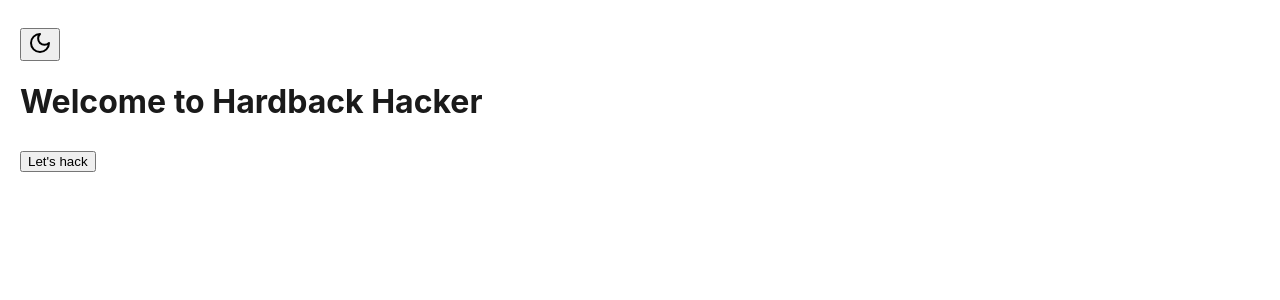
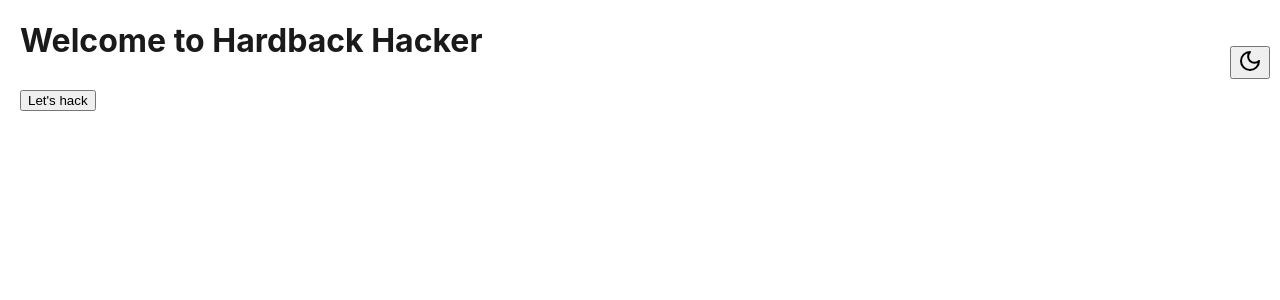
Before and after one commit to tesslinden/hardback-hax0r, a React (Create React App) app in the folder frontend/: page / in a window 1280 px wide. Shown: the top 300 px of the page. Built offline with nearby package versions, Linux system fonts and the light colour scheme; no server answers.

Commit message:
reorg App.css; fix the layout code to have login status and theme button at top right

```diff
--- a/frontend/src/App.css
+++ b/frontend/src/App.css
@@ -1,77 +1,65 @@
+:root {
+    /* Light theme variables */
+    --background: #ffffff;
+    --text: #1a1a1a;
+    --border: #e5e7eb;
+}
+:root[class~="dark"] {
+    /* Dark theme variables */
+    --background: #1a1a1a;
+    --text: #ffffff;
+    --border: #374151;
+}
 body {
     padding-left: 20px; /* Add some padding to the left side of the webpage */
+    background-color: var(--background);
+    color: var(--text);
+    transition: background-color 0.3s ease, color 0.3s ease;
 }
 
+/* Top right corner elements */
+.top-right-corner-container {
+    position: fixed;
+    top: 10px;
+    right: 10px;
+}
+.login-status {
+    font-size: 13px;  /* Smaller font size for welcome text */
+}
+.logout-button {
+    font-size: 11px;
+    margin-top: 8px;
+    margin-bottom: 8px;
+    display: block; /* Makes the button behave like a block element, taking up its own line */
+    margin-left: auto; /* In combination with display: block, this right-aligns the button */
+}
+.theme-toggle-button{
+    margin-top: 16px;
+    margin-bottom: 8px;
+    display: block; /* Makes the button behave like a block element, taking up its own line */
+    margin-left: auto; /* In combination with display: block, this right-aligns the button */
+}
+
+/* Main page elements */
 .button {
     margin-top: 8px;
     margin-bottom: 8px;
 }
-
 .searchbutton {
     margin-top: 20px;
 }
-
 .letter-input-container {
     display: flex;
     flex-wrap: nowrap;
     align-items: center;
     margin-bottom: 8px;
 }
-
 .textbox {
     margin-top: 8px;
     margin-bottom: 8px;
     margin-right: 16px;
     width: 100px; /* Set the width of the textbox */
 }
-
-
-/* Light and dark mode styles */
-
-:root {
-    /* Light theme variables */
-    --background: #ffffff;
-    --text: #1a1a1a;
-    --border: #e5e7eb;
-}
-
-:root[class~="dark"] {
-    /* Dark theme variables */
-    --background: #1a1a1a;
-    --text: #ffffff;
-    --border: #374151;
-}
-
-body {
-    padding-left: 20px;
-    background-color: var(--background);
-    color: var(--text);
-    transition: background-color 0.3s ease, color 0.3s ease;
-}
-
-
-/* Login status styles */
-
-.login-status-container {
-    margin-top: 8px;
-    width: 150px;  /* Fixed width for the container */
-    margin-left: auto;  /* These two margin properties will right-align the container */
-    margin-right: 20px;
-}
-
-.login-status {
-    font-size: 13px;  /* Smaller font size for welcome text */
-    text-align: right;
-}
-
-.logout-button {
-    font-size: 11px;
-    margin-top: 8px;
-    display: block; /* Makes the button behave like a block element, taking up its own line */
-    margin-left: auto; /* In combination with display: block, this right-aligns the button */
-}
-
-
 /* Responsive styles for smaller screens (e.g. mobile) */
 @media screen and (max-width: 480px) {
     .textbox {
--- a/frontend/src/components/Layout.tsx
+++ b/frontend/src/components/Layout.tsx
@@ -9,14 +9,11 @@ interface LayoutProps {
 const Layout: React.FC<LayoutProps> = ({ children }) => {
   return (
     <div>
-      {/* Fixed position header for login and theme toggle */}
-      <div className="fixed top-0 right-0 p-4 flex gap-4 items-center z-50">
+      <div className="top-right-corner-container">
         <LoginStatus />
         <ThemeToggle />
       </div>
-
-      {/* Main content with padding to account for fixed header */}
-      <div className="pt-16">{children}</div>
+      <div>{children}</div>
     </div>
   );
 };
--- a/frontend/src/components/LoginStatus.tsx
+++ b/frontend/src/components/LoginStatus.tsx
@@ -28,11 +28,13 @@ const LoginStatus: React.FC = () => {
     }
   }
 
+  const userFirstName = user?.name.split(" ")[0];
+
   return (
-    <div className="login-status-container">
+    <div>
       {isAuthenticated ? (
         <div>
-          <div className="login-status">Welcome, {user?.name}</div>
+          <div className="login-status">Welcome, {userFirstName}</div>
           <button onClick={logout} className="logout-button">
             Log out
           </button>
--- a/frontend/src/components/ThemeToggle.tsx
+++ b/frontend/src/components/ThemeToggle.tsx
@@ -6,11 +6,7 @@ const ThemeToggle: React.FC = () => {
   const { theme, toggleTheme } = useTheme();
 
   return (
-    <button
-      onClick={toggleTheme}
-      className="p-2 rounded-lg hover:bg-gray-200 dark:hover:bg-gray-700"
-      aria-label="Toggle theme"
-    >
+    <button onClick={toggleTheme} className="theme-toggle-button">
       {theme === "dark" ? (
         <Sun className="h-5 w-5" />
       ) : (
```
